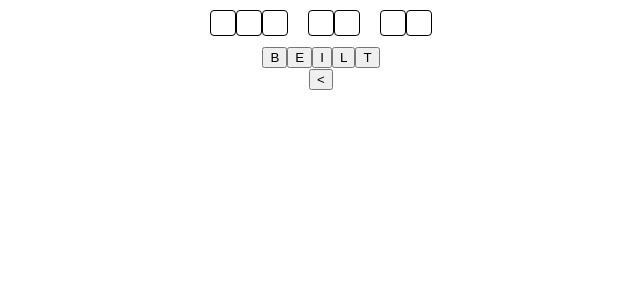
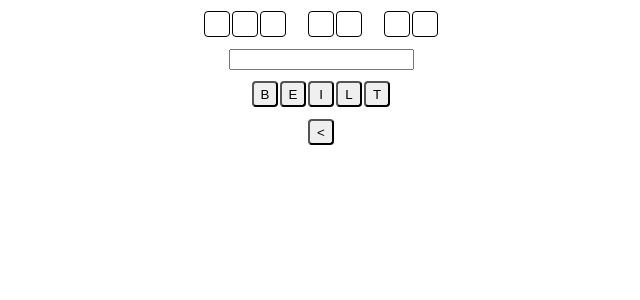
Before and after one commit to clrko/wild-thunder, a React (Create React App) app: page / in a window 1280 px wide. Shown: the top 300 px of the page, without its empty margins (319-959 px from the left). Built offline with nearby package versions, Linux system fonts and the light colour scheme.

Commit message:
adding input field for user input directly with a keyboard (desktop mode)

```diff
--- a/src/components/GameSessionInterface.css
+++ b/src/components/GameSessionInterface.css
@@ -15,5 +15,17 @@
     width: 16px;
     height:16px;
     padding: 4px;
+    margin: 1px;
     border-radius: 4px;
 }
+
+.letterSelection {
+    margin : 10px;
+}
+
+.buttonLetter, .correctionButton {
+    border-radius: 4px;
+    margin: 1px;
+    width: 26px;
+    height: 26px
+}
--- a/src/components/GameSessionInterface.js
+++ b/src/components/GameSessionInterface.js
@@ -14,11 +14,18 @@ class GameSessionInterface extends React.Component {
 
     handleClick = event => {
         const letter = event.target.value
-        this.setState({solution: this.state.solution + letter}, this.updateBoxes)
+        if (this.state.solution.length < this.state.title.replace(/\s+/g, '').length) {
+            this.setState({ solution: this.state.solution + letter }, this.updateBoxes)
+        }
+    }
+
+    handleChange = event => {
+        const input = event.target.value.replace(/\s+/g, '').toUpperCase()
+        this.setState({ solution: input }, this.updateBoxes)
     }
 
     handleCorrection = () => {
-        this.setState({ solution: this.state.solution.slice(0,-1)}, this.updateBoxes)
+        this.setState({ solution: this.state.solution.slice(0, -1) }, this.updateBoxes)
     }
 
     updateBoxes = () => {
@@ -33,8 +40,7 @@ class GameSessionInterface extends React.Component {
             <div>
                 <div className="solutionDisplayBoxes">
                     {
-                        this.state.title.split(" ")
-                            .map((word) => (
+                        this.state.title.split(" ").map((word) => (
                             <div className="word">
                                 {word.split("").map(() =>
                                     <div className="letter"></div>
@@ -43,8 +49,10 @@ class GameSessionInterface extends React.Component {
                         ))
                     }
                 </div>
+                {/* comment value to avoid auto filling the input  */}
+                <input type="text" name="solution" /*value={this.state.solution}*/ className="userInput" onChange={this.handleChange} spellCheck="false" />
                 <div>
-                    <div>
+                    <div className="letterSelection">
                         {
                             singleLetter(this.state.title).split("").map(letter =>
                                 <input type="button" className="buttonLetter" value={letter} onClick={this.handleClick} />
```
Lines whose indentation alone changed are shown as unchanged.
